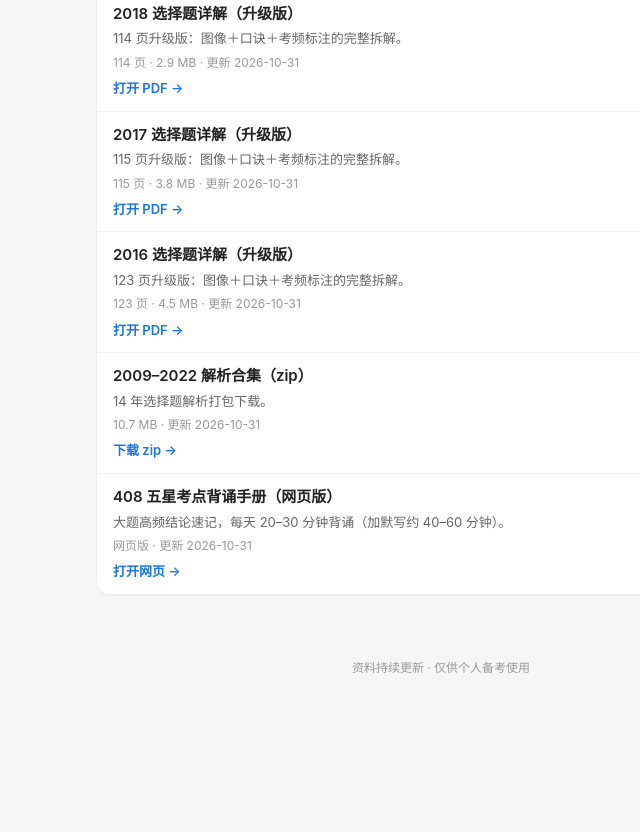
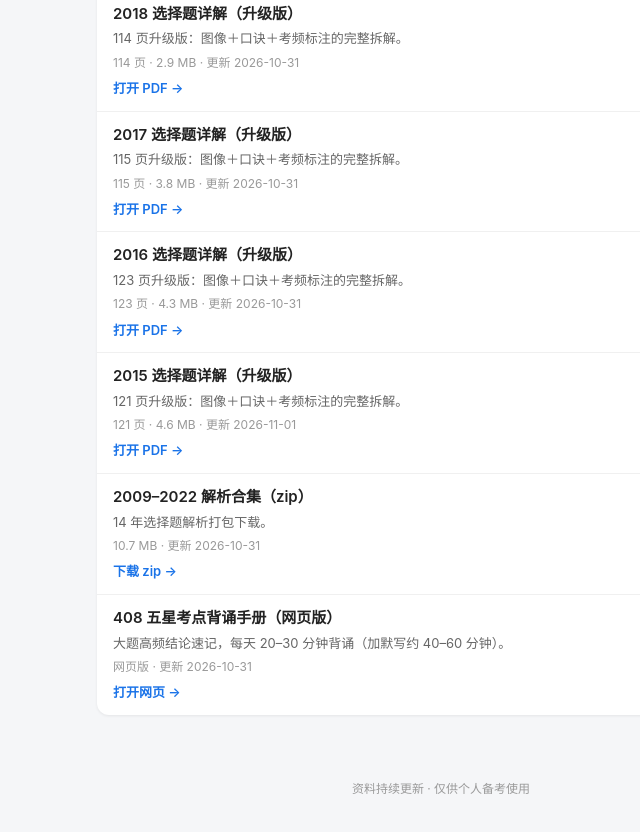
Before and after one commit to wangduoxi847-gif/kaoyan-materials, a plain HTML site: page index.html in a window 1280 px wide. Shown: the part 2117-2949 px from the top of the page, without its empty margins (199-839 px from the left). Before the commit the page ends 2862 px from the top, so only its background shows below. Drawn offline with Linux system fonts and the light colour scheme.

Commit message:
新增 408-2015 选择题详解升级版 PDF，更新首页（新增 2015 条目）

```diff
--- a/index.html
+++ b/index.html
@@ -100,7 +100,8 @@ footer{text-align:center;font-size:12px;color:#999;padding:28px 16px 8px}
 <li class="leaf" data-search="408 2019 选择题 详解 升级版 图像 口诀 考频"><a class="doc" href="./408-2019-xuanzeti-shengji.pdf"><span class="t">2019 选择题详解（升级版）</span><span class="d">116 页升级版：图像＋口诀＋考频标注的完整拆解。</span><span class="m">116 页 · 3.2 MB · 更新 2026-10-31</span><span class="f">打开 PDF →</span></a></li>
 <li class="leaf" data-search="408 2018 选择题 详解 升级版 图像 口诀 考频"><a class="doc" href="./408-2018-xuanzeti-shengji.pdf"><span class="t">2018 选择题详解（升级版）</span><span class="d">114 页升级版：图像＋口诀＋考频标注的完整拆解。</span><span class="m">114 页 · 2.9 MB · 更新 2026-10-31</span><span class="f">打开 PDF →</span></a></li>
 <li class="leaf" data-search="408 2017 选择题 详解 升级版 图像 口诀 考频"><a class="doc" href="./408-2017-xuanzeti-shengji.pdf"><span class="t">2017 选择题详解（升级版）</span><span class="d">115 页升级版：图像＋口诀＋考频标注的完整拆解。</span><span class="m">115 页 · 3.8 MB · 更新 2026-10-31</span><span class="f">打开 PDF →</span></a></li>
-<li class="leaf" data-search="408 2016 选择题 详解 升级版 图像 口诀 考频"><a class="doc" href="./408-2016-xuanzeti-shengji.pdf"><span class="t">2016 选择题详解（升级版）</span><span class="d">123 页升级版：图像＋口诀＋考频标注的完整拆解。</span><span class="m">123 页 · 4.5 MB · 更新 2026-10-31</span><span class="f">打开 PDF →</span></a></li>
+<li class="leaf" data-search="408 2016 选择题 详解 升级版 图像 口诀 考频"><a class="doc" href="./408-2016-xuanzeti-shengji.pdf"><span class="t">2016 选择题详解（升级版）</span><span class="d">123 页升级版：图像＋口诀＋考频标注的完整拆解。</span><span class="m">123 页 · 4.3 MB · 更新 2026-10-31</span><span class="f">打开 PDF →</span></a></li>
+<li class="leaf" data-search="408 2015 选择题 详解 升级版 图像 口诀 考频"><a class="doc" href="./408-2015-xuanzeti-shengji.pdf"><span class="t">2015 选择题详解（升级版）</span><span class="d">121 页升级版：图像＋口诀＋考频标注的完整拆解。</span><span class="m">121 页 · 4.6 MB · 更新 2026-11-01</span><span class="f">打开 PDF →</span></a></li>
 <li class="leaf" data-search="408 2009 2022 解析 合集 打包下载 zip"><a class="doc" href="./408-2009-2022-heji.zip"><span class="t">2009–2022 解析合集（zip）</span><span class="d">14 年选择题解析打包下载。</span><span class="m">10.7 MB · 更新 2026-10-31</span><span class="f">下载 zip →</span></a></li>
 <li class="leaf" data-search="408 五星考点 背诵手册 网页版 大题 高频结论 速记 背诵"><a class="doc" href="./408-wuxing-beisong.html"><span class="t">408 五星考点背诵手册（网页版）</span><span class="d">大题高频结论速记，每天 20–30 分钟背诵（加默写约 40–60 分钟）。</span><span class="m">网页版 · 更新 2026-10-31</span><span class="f">打开网页 →</span></a></li>
 </ul>
```
Also changed, not shown: 1 other file.
